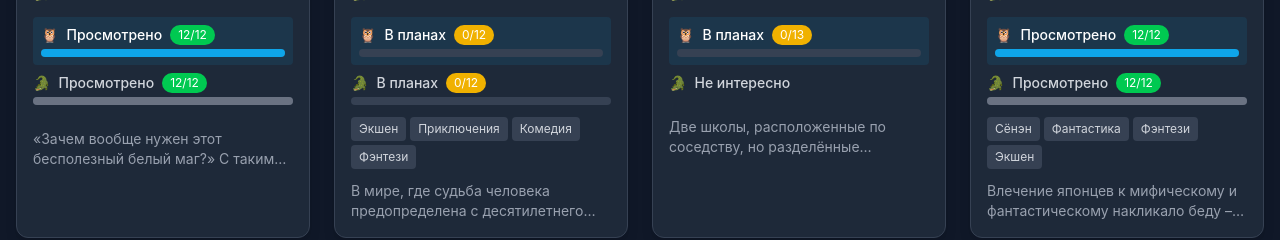
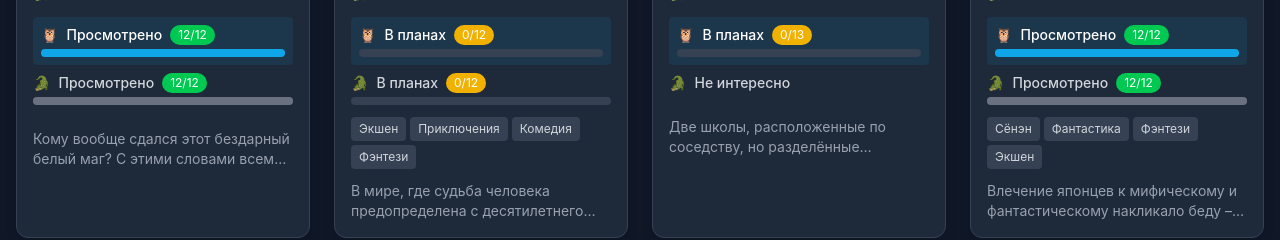
Before and after one commit to neondoll/anime-tracker, a React (Vite) app: page / in a window 1280 px wide. Shown: the part 1220-1460 px from the top of the page. Built offline with nearby package versions, Linux system fonts and the light colour scheme.

Commit message:
Update animes

```diff
--- a/src/data/animeList.ts
+++ b/src/data/animeList.ts
@@ -63,12 +63,7 @@ export const animeList: Anime[] = [
       crocodile: { watchedEpisodes: 12, status: "completed" },
     },
     genres: [],
-    description: "«Зачем вообще нужен этот бесполезный белый маг?»\n" +
-      "С такими словами любимец публики без лишних раздумий выгоняет Ллойда из своей команды. Оставшись без постоянного места и опоры, наш белый маг по случайности оказывается в группе ранга S и отправляется с ними на задание. Никто тогда даже не мог предположить, что прежняя команда героя рухнет, а сам Ллойд — тихий и незаметный маг поддержки — превратится в настоящего мастера приключений.\n" +
-      "\n" +
-      "Ллойд привык оставаться в тени, выполняя свою роль без лишнего шума — помогать и поддерживать товарищей в бою. Но именно его неприметная, почти невидимая магия не раз спасала команду из самых безвыходных ситуаций. Постепенно окружающие начинают замечать, что за спокойным обликом скрывается нечто гораздо более сильное, чем можно было представить.\n" +
-      "\n" +
-      "Сам Ллойд ещё не осознаёт всей глубины своей силы и продолжает считать себя простым помощником, которому просто повезло оказаться в нужном месте. Однако именно его уникальные способности меняют всё — тот, кого когда-то отвергли, теперь стоит на пороге новой жизни, где его мощь и талант не оставят никого равнодушным.",
+    description: "Кому вообще сдался этот бездарный белый маг? С этими словами всеми обожаемый герой исключает бедного Ллойда из своей группы. Потеряв постоянную работу, наш белый маг по воле случая попадает в группу S-ранга и сопровождает её на задании. Тогда никому и в голову не могло прийти, что группа героя распадётся, а Ллойд, необычный маг поддержки, станет первоклассным авантюристом. И хоть сам Ллойд этого не осознаёт, но причиной тому становится его непревзойдённая сила!",
   },
   {
     id: "besklassovyj-geroj-da-mne-vse-ravno-ne-nuzhny-jeti-vashi-umenija",
```
